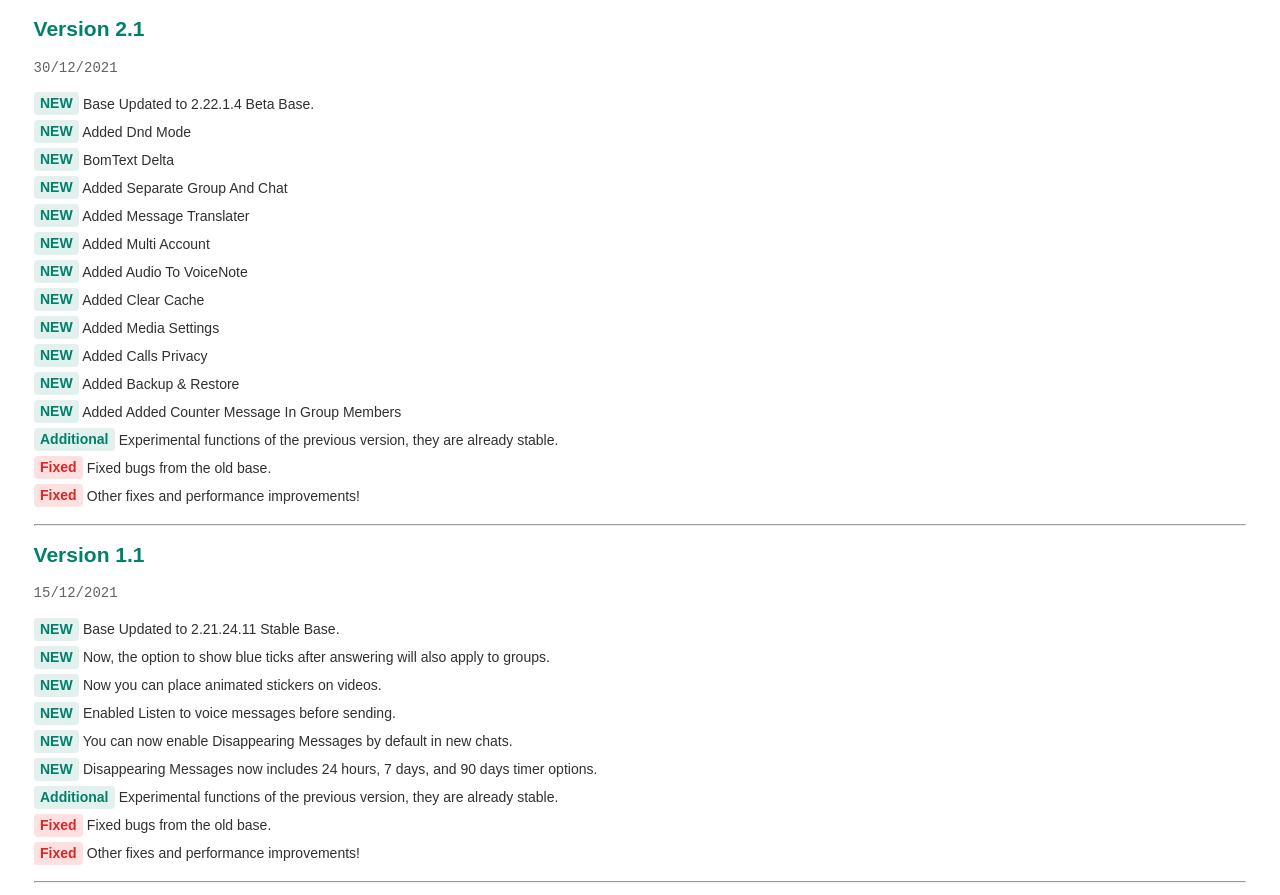
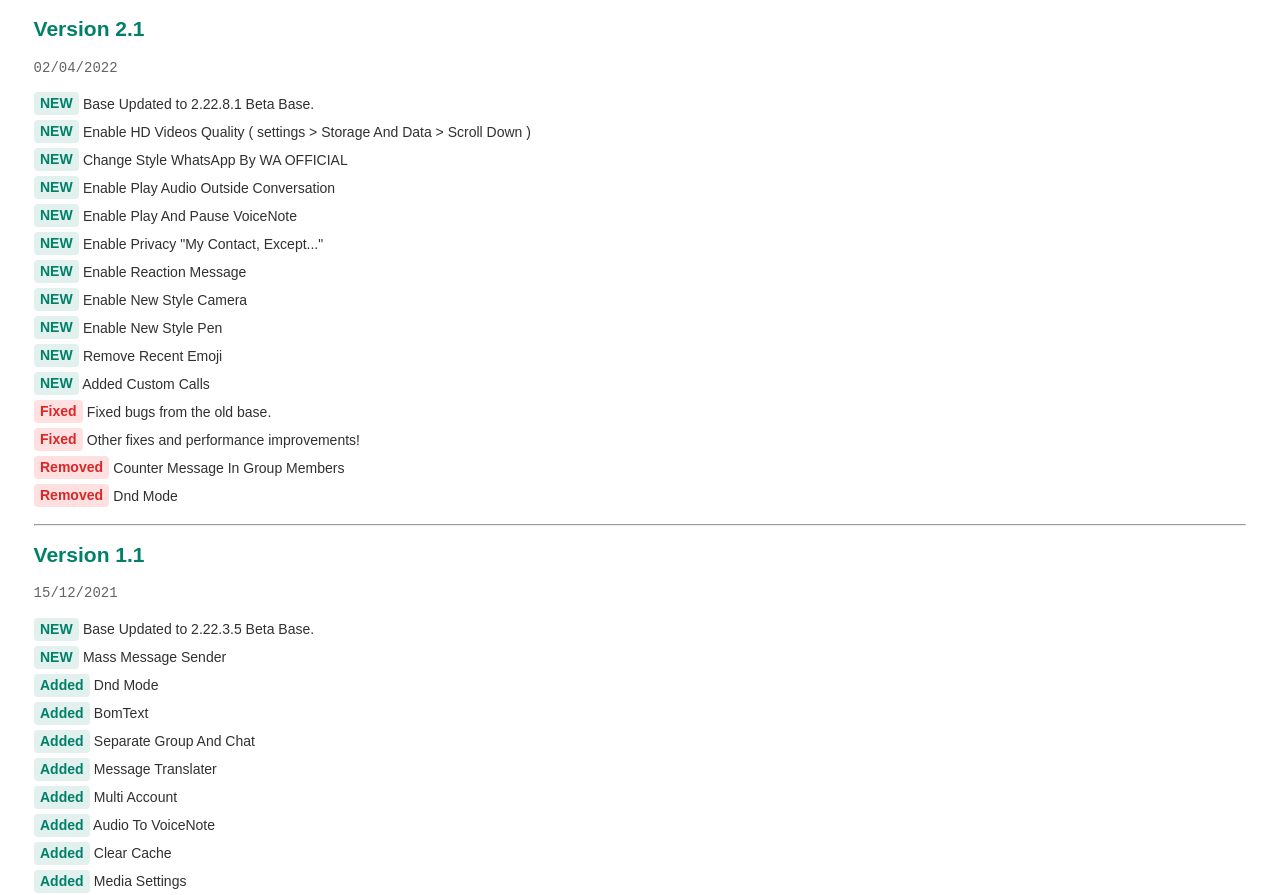
Before and after one commit to yusuf105/yusuf105.github.io, a plain HTML site: page updaterbisnis.html in a window 1280 px wide. Shown: the part 57-952 px from the top of the page. Drawn offline with Linux system fonts and the light colour scheme.

Commit message:
Update updaterbisnis.html

```diff
--- a/updaterbisnis.html
+++ b/updaterbisnis.html
@@ -71,50 +71,49 @@
 </div>
 
 <body>
-	<h2 style="color: #008069"> Version 2.1</h2>
-    <date>30/12/2021</date>
 
+
+
+	    <h2 style="color: #008069"> Version 2.1</h2>
+    <date>02/04/2022</date>
     <p>
-
-        <point>NEW</point> Base Updated to 2.22.1.4 Beta Base.</br>
-        <point>NEW</point> Added  Dnd Mode</br>
-        <point>NEW</point>  BomText Delta</br>
-        <point>NEW</point>  Added Separate Group And Chat</br>
-        <point>NEW</point>  Added Message Translater</br>
-        <point>NEW</point>  Added Multi Account</br>
-        <point>NEW</point>  Added Audio To VoiceNote</br>
-        <point>NEW</point>  Added Clear Cache</br>
-        <point>NEW</point>  Added Media Settings</br>
-        <point>NEW</point>  Added Calls Privacy</br>
-        <point>NEW</point>  Added Backup & Restore</br>
-        <point>NEW</point>  Added Added Counter Message In Group Members</br>
-        <point>Additional</point> Experimental functions of the previous version, they are already stable.</br>
+        <point>NEW</point> Base Updated to 2.22.8.1 Beta Base.</br>
+        <point>NEW</point> Enable HD Videos Quality ( settings > Storage And Data > Scroll Down ) </br>
+        <point>NEW</point> Change Style WhatsApp By WA OFFICIAL</br>
+         <point>NEW</point> Enable Play Audio Outside Conversation</br>
+         <point>NEW</point> Enable Play And Pause VoiceNote</br>
+         <point>NEW</point> Enable Privacy "My Contact, Except..."</br>
+         <point>NEW</point> Enable Reaction Message</br>
+         <point>NEW</point> Enable New Style Camera</br>
+         <point>NEW</point> Enable New Style Pen</br>
+         <point>NEW</point> Remove Recent Emoji</br>
+         <point>NEW</point> Added Custom Calls</br>
         <fixed>Fixed</fixed> Fixed bugs from the old base.</br>
         <fixed>Fixed</fixed> Other fixes and performance improvements!</br>
-
-
+ <fixed>Removed</fixed>   Counter Message In Group Members</br>
+<fixed>Removed</fixed>  Dnd Mode</br>
     </p>
     <hr />
 
 
-
-
     <h2 style="color: #008069"> Version 1.1</h2>
     <date>15/12/2021</date>
-
     <p>
-
-        <point>NEW</point> Base Updated to 2.21.24.11 Stable Base.</br>
-        <point>NEW</point> Now, the option to show blue ticks after answering will also apply to groups.</br>
-        <point>NEW</point> Now you can place animated stickers on videos.</br>
-        <point>NEW</point> Enabled Listen to voice messages before sending.</br>
-        <point>NEW</point> You can now enable Disappearing Messages by default in new chats. </br>
-        <point>NEW</point> Disappearing Messages now includes 24 hours, 7 days, and 90 days timer options.</br>
-        <point>Additional</point> Experimental functions of the previous version, they are already stable.</br>
+        <point>NEW</point> Base Updated to 2.22.3.5 Beta Base.</br>
+        <point>NEW</point> Mass Message Sender</br>
+        <point>Added</point>  Dnd Mode</br>
+        <point>Added</point>  BomText</br>
+        <point>Added</point>  Separate Group And Chat</br>
+        <point>Added</point>  Message Translater</br>
+        <point>Added</point>  Multi Account</br>
+        <point>Added</point>  Audio To VoiceNote</br>
+        <point>Added</point>  Clear Cache</br>
+        <point>Added</point>  Media Settings</br>
+        <point>Added</point>  Backup & Restore</br>
+        <point>Added</point>  Added Counter Message In Group Members</br>
+        <fixed>Fixed</fixed>   Calls Privacy</br>
         <fixed>Fixed</fixed> Fixed bugs from the old base.</br>
         <fixed>Fixed</fixed> Other fixes and performance improvements!</br>
-
-
     </p>
     <hr />
 
```
